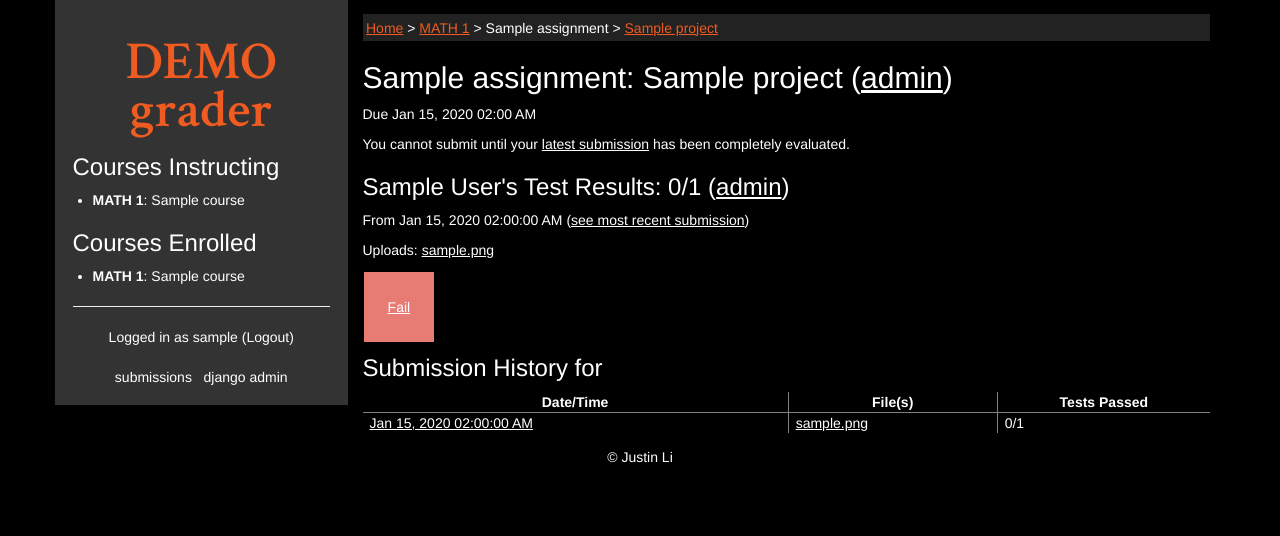
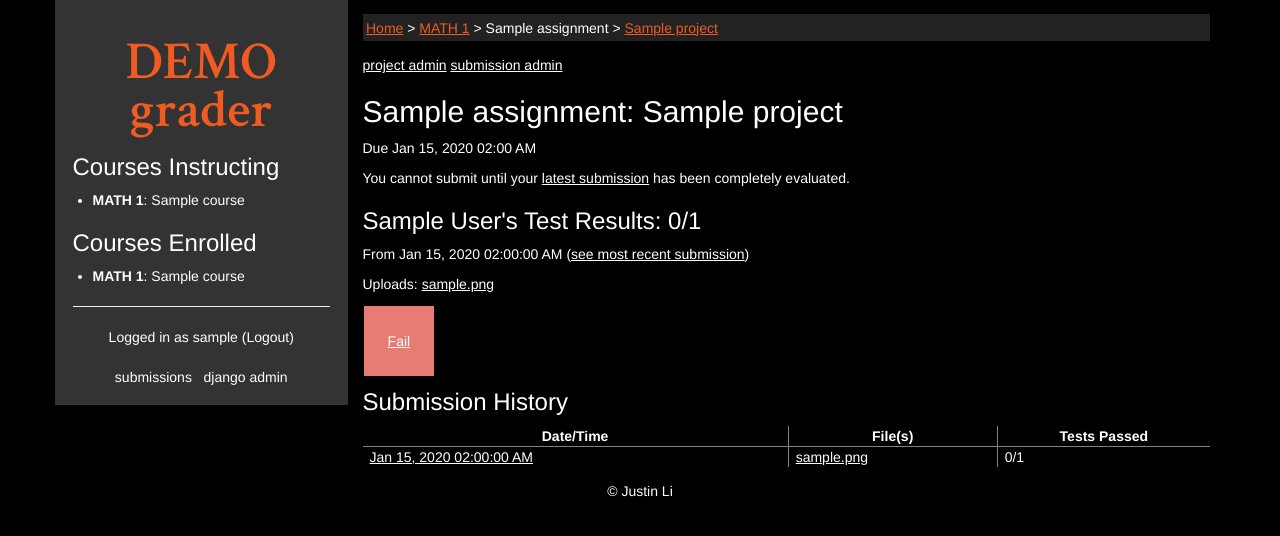
Before and after one commit to justinnhli/demograder, a Django app: template demograder/templates/demograder/project.html in a window 1280 px wide. Shown: the top 536 px of the page. Run offline with Django 3.2, Linux system fonts and the light colour scheme; the template is opened without the code that fills it: values that come from a table or form of the project are taken from there, others are empty; a user stored in the database is signed in; data comes from the database, SQL or seed files in the repository; tables that the repository leaves empty hold one stand-in row (values such as "Sample post"); parts of the project's set-up code (start-up, migrations or seed data) failed here and were passed over; some libraries are stand-ins or nearby versions.

Commit message:
create admin panel on project page

```diff
--- a/demograder/templates/demograder/project.html
+++ b/demograder/templates/demograder/project.html
@@ -14,9 +14,15 @@
 
 {% block content %}
 <!-- begin demograder/project.html:content -->
+{% if user.is_superuser %}
+	<div id="admin_panel">
+		<a href="{% url 'admin:demograder_project_change' project.id %}">project admin</a>
+		<a href="{% url 'admin:demograder_submission_change' submission.id %}">submission admin</a>
+	</div>
+{% endif %}
+
 <h2>
 	{{ project.assignment.name }}: {{ project.name }}
-	{% if user.is_superuser %}(<a href="{% url 'admin:demograder_project_change' project.id %}">admin</a>){% endif %}
 </h2>
 <p>Due {{ project.assignment.us_format }}</p>
 
@@ -41,7 +47,6 @@
 	<h3>
 		{% if user.is_superuser %}{{ submission.student.full_name }}'s{% endif %}
 		Test Results: {{ submission.score }}/{{ submission.max_score }}
-		{% if user.is_superuser %}(<a href="{% url 'admin:demograder_submission_change' submission.id %}">admin</a>){% endif %}
 	</h3>
 	<p>
 		From
@@ -81,9 +86,6 @@
 
 	<h3 id="history-heading">
 		Submission History
-		{% if user.is_superuser %}
-			for <a href="{% url 'instructor_student' submission.student.id %}">{{ submission.student.name }}</a>
-		{% endif %}
 	</h3>
 	<div id="history">
 		<table>
```
